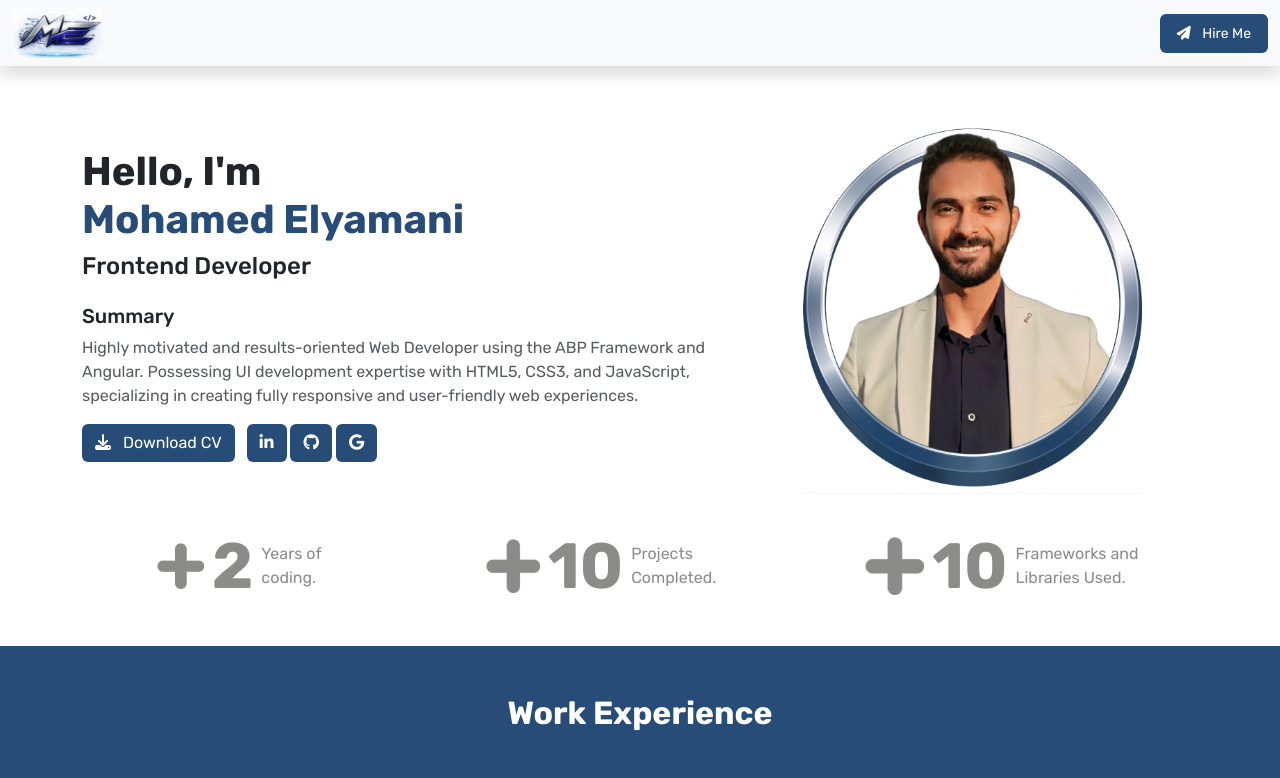
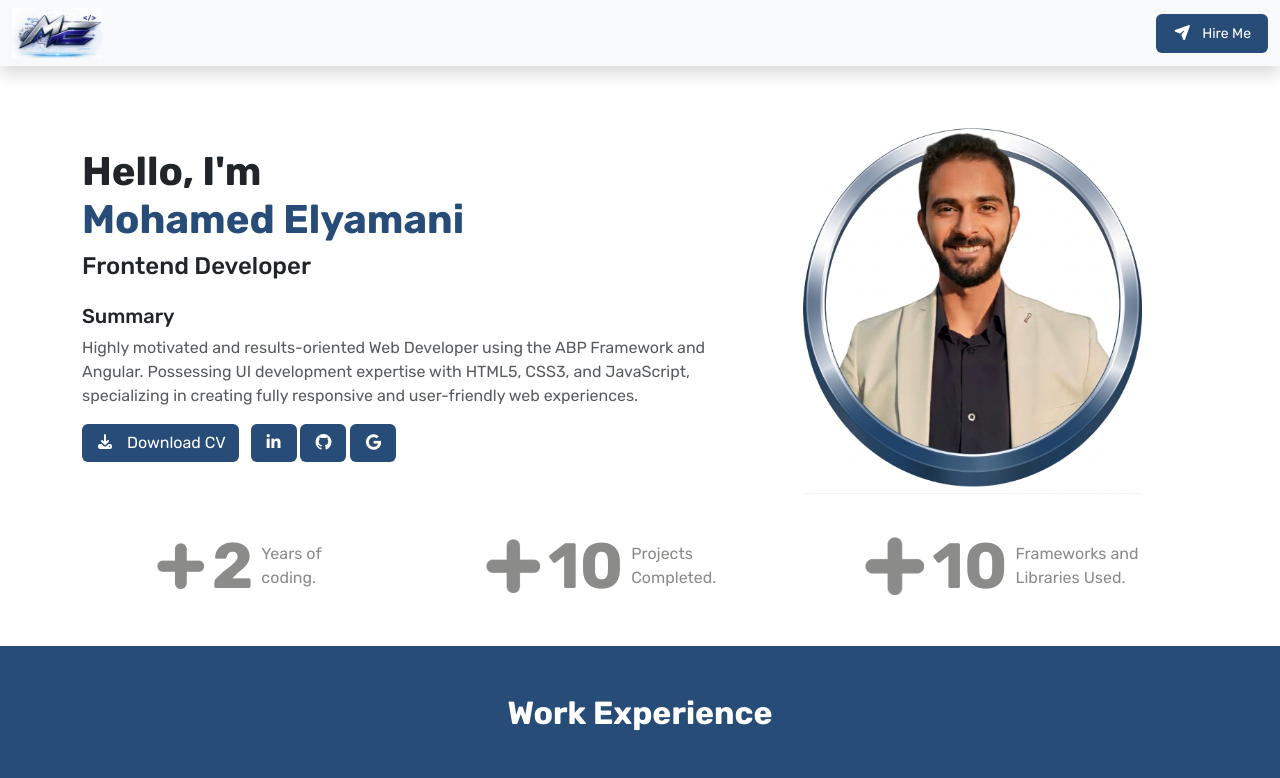
Before and after one commit to MohamedElyamani/Portfolio, a website with bundled scripts: page index.html in a window 1280 px wide. Shown: the top 778 px of the page. Built offline with nearby package versions, Linux system fonts and the light colour scheme.

Commit message:
Update index.html

```diff
--- a/index.html
+++ b/index.html
@@ -6,7 +6,7 @@
     <!-- -------- bootstrap link ------- -->
     <link href="https://cdn.jsdelivr.net/npm/bootstrap@5.3.8/dist/css/bootstrap.min.css" rel="stylesheet">
     <!-- -------- fontawesome link ------- -->
-    <link href="https://cdnjs.cloudflare.com/ajax/libs/font-awesome/6.5.2/css/all.min.css" rel="stylesheet">
+    <link rel="stylesheet" href="https://cdn.jsdelivr.net/npm/@fortawesome/fontawesome-free/css/all.min.css">
     <!-- --------- my style -------- -->
     <link rel="stylesheet" href="./assets/css/style.css">
     <title>Mohamed Elyamani</title>
```
